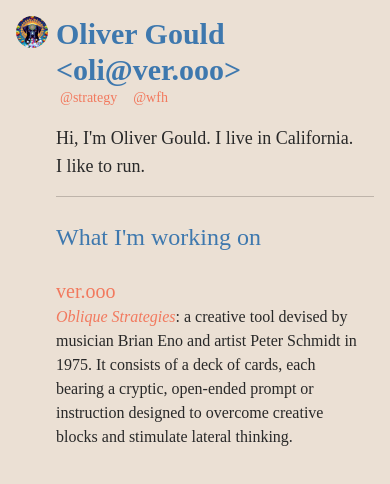
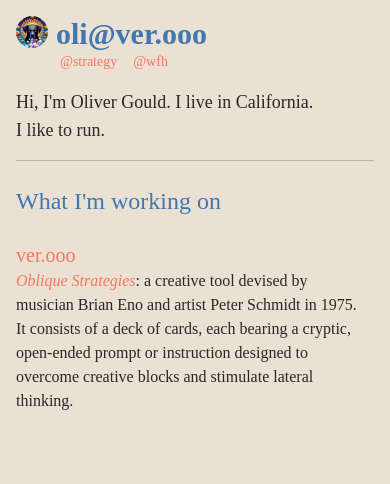
Before and after one commit to olix0r/ver.ooo, a SvelteKit app: page / in a window 390 px wide. Shown: the top 484 px of the page. Built offline with nearby package versions, Linux system fonts and the light colour scheme; a web font is replaced by a local one.

Commit message:
feat: responsive sizing

```diff
--- a/src/routes/+page.svelte
+++ b/src/routes/+page.svelte
@@ -1,6 +1,9 @@
 <script lang="ts">
+  import { MediaQuery } from 'svelte/reactivity';
   import GitHubProjectOverview from '$lib/GitHubProjectOverview.svelte';
   import type { PageData } from './$types';
+
+  const sm = new MediaQuery('min-width: 640px');
 
   let { data }: { data: PageData } = $props();
   const { domain, avatar } = data;
@@ -13,10 +16,10 @@
       <div class="flex">
         <img src={avatar} alt={email} class="mr-2 h-8 w-8 rounded-full" />
         <div class="flex flex-col">
-          <h1 class="text-3xl font-bold text-header-light dark:text-header-dark">
-            Oliver Gould &lt;{email}&gt;
+          <h1 class="text-header-light dark:text-header-dark text-3xl font-bold">
+            {sm.current ? `Oliver Gould <${email}>` : email}
           </h1>
-          <ul class="ml-1 flex space-x-4 text-sm text-accent-light dark:text-accent-dark">
+          <ul class="text-accent-light dark:text-accent-dark ml-1 flex space-x-4 text-sm">
             {#if domain === 'olix0r.net'}
               <li><a href="https://ver.ooo/">@ooo</a></li>
             {:else}
@@ -29,7 +32,7 @@
     </nav>
   </header>
 
-  <main class="ml-10 max-w-3xl">
+  <main class="max-w-3xl sm:ml-10">
     <section id="whoami" class="text-lg">
       <p>Hi, I'm Oliver Gould. I live in California.</p>
       {#if domain === 'olix0r.net'}
@@ -98,15 +101,15 @@
   }
 
   main hr {
-    @apply my-4 border-t border-border-light dark:border-border-dark;
+    @apply border-border-light dark:border-border-dark my-4 border-t;
   }
 
   main section h2 {
-    @apply text-2xl text-header-light dark:text-header-dark;
+    @apply text-header-light dark:text-header-dark text-2xl;
   }
 
   main section :global(a) {
-    @apply text-accent-light hover:underline dark:text-accent-dark;
+    @apply text-accent-light dark:text-accent-dark hover:underline;
   }
 
   main section#wares li {
```
